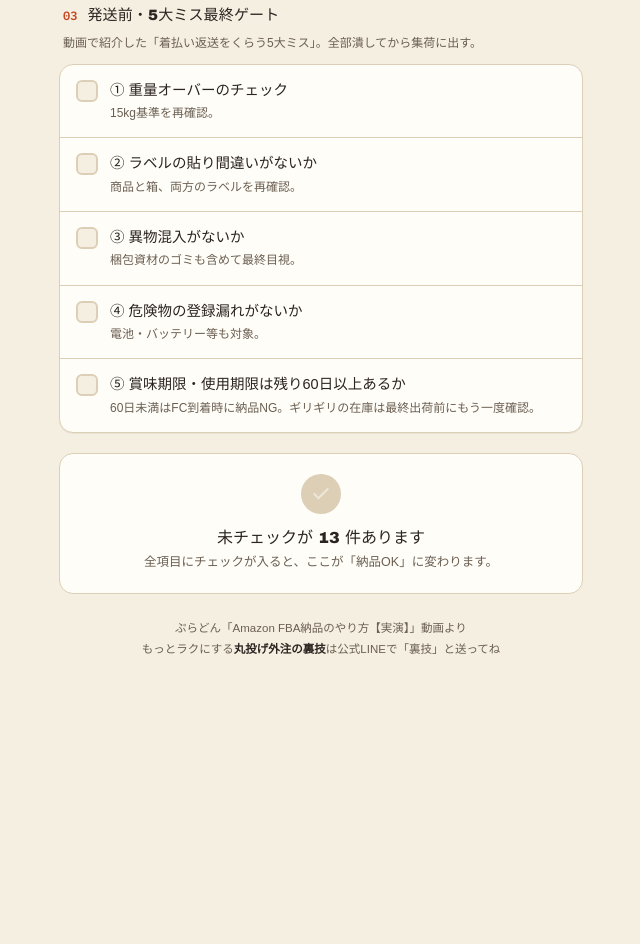
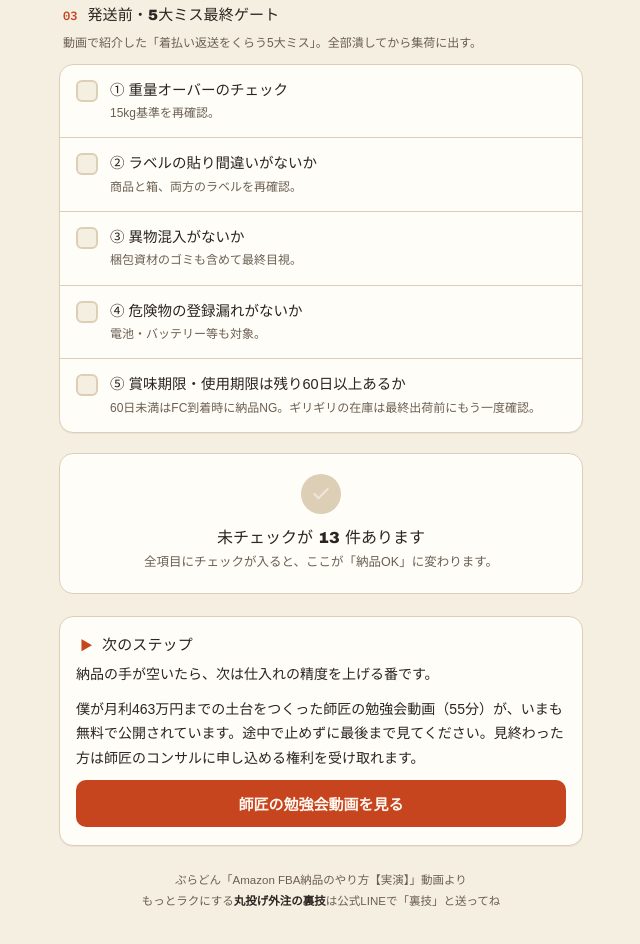
Before and after one commit to puradon/present, a plain HTML site: page fba/index.html in a window 1280 px wide. Shown: the part 1340-2284 px from the top of the page, without its empty margins (319-959 px from the left). Before the commit the page ends 2064 px from the top, so only its background shows below. Drawn offline with Linux system fonts and the light colour scheme; a web font is replaced by a local one.

Commit message:
FBA納品チェック補助ツールの最下部に「次のステップ」（師匠の勉強会動画）を追加（本人指示11/17）

```diff
--- a/fba/index.html
+++ b/fba/index.html
@@ -297,6 +297,30 @@
   .gate.ready .gate-title{color:var(--done);}
   .gate-sub{font-size:12.5px; color:var(--ink-soft); line-height:1.7;}
 
+  .next-step{
+    margin-top:22px;
+    background:var(--paper);
+    border:1px solid var(--line);
+    border-radius:14px;
+    padding:16px 16px 18px;
+    box-shadow:var(--shadow);
+  }
+  .next-step .section-head{margin-bottom:8px;}
+  .next-step p{margin:0 0 10px;font-size:14px;line-height:1.75;color:var(--ink);}
+  .next-btn{
+    display:block;
+    text-align:center;
+    background:var(--accent);
+    color:var(--accent-ink);
+    text-decoration:none;
+    font-weight:700;
+    font-size:15px;
+    padding:13px 16px;
+    border-radius:10px;
+    margin-top:4px;
+  }
+  .next-btn:active{opacity:.85;}
+
   footer{
     margin-top:24px;
     padding:0 4px;
@@ -360,6 +384,13 @@
     <div class="gate-title" id="gateTitle">まだ未チェック項目があります</div>
     <div class="gate-sub" id="gateSub">全項目にチェックが入ると、ここが「納品OK」に変わります。</div>
   </div>
+
+  <section class="next-step">
+    <div class="section-head"><span class="section-num">▶</span><span class="section-title">次のステップ</span></div>
+    <p>納品の手が空いたら、次は仕入れの精度を上げる番です。</p>
+    <p>僕が月利463万円までの土台をつくった師匠の勉強会動画（55分）が、いまも無料で公開されています。途中で止めずに最後まで見てください。見終わった方は師匠のコンサルに申し込める権利を受け取れます。</p>
+    <a class="next-btn" href="https://utage-system.com/p/8QxkKR6zrWYc?from=fba" target="_blank" rel="noopener">師匠の勉強会動画を見る</a>
+  </section>
 
   <footer>
     ぷらどん「Amazon FBA納品のやり方【実演】」動画より<br>
```
Also changed, not shown: 1 other file.
